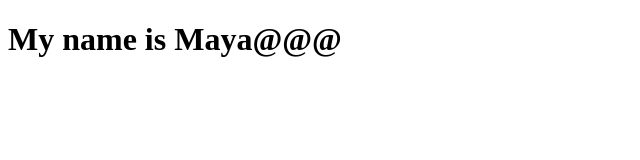
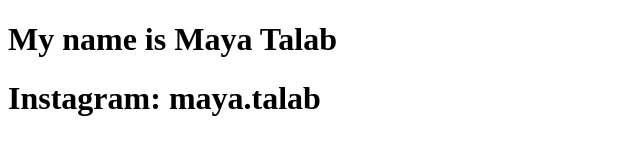
Before and after one commit to talabmaya/first-github-project, a plain HTML site: page index.html in a window 1280 px wide. Shown: the whole page, without its empty margins (0-640 px from the left). Drawn offline with Linux system fonts and the light colour scheme.

Commit message:
Last name + instagram

```diff
--- a/index.html
+++ b/index.html
@@ -7,6 +7,7 @@
     <title>Document</title>
 </head>
 <body>
-    <h1>My name is Maya@@@</h1>
+    <h1>My name is Maya Talab</h1>
+    <h1>Instagram: maya.talab</h1>
 </body>
 </html>
```
